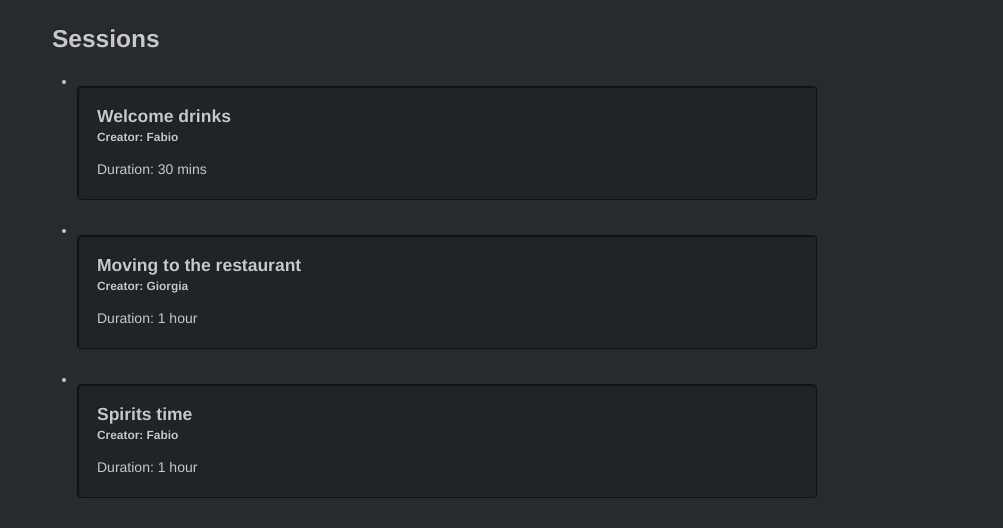
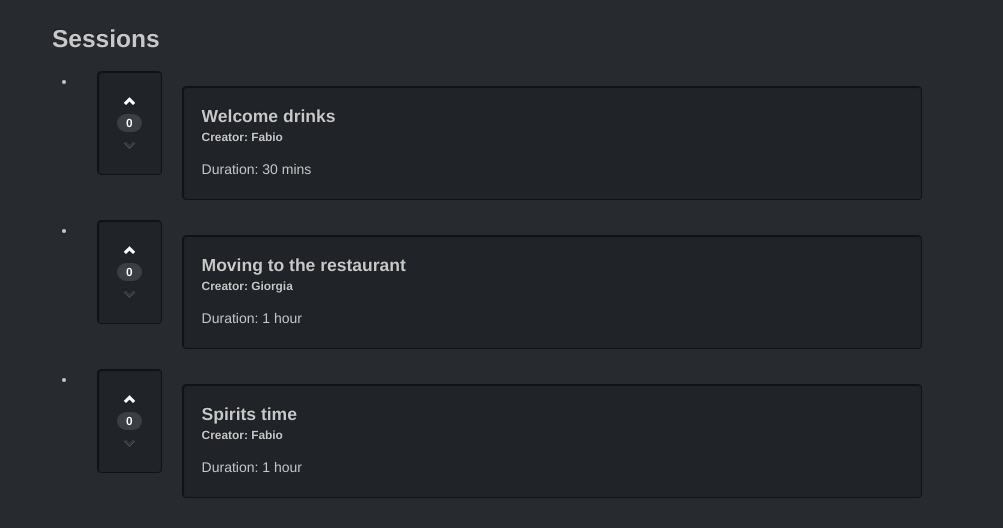
Before and after one commit to giorgia-amici/ng-fundation, a website: page views/index.html in a window 1280 px wide. Shown: the part 353-881 px from the top of the page, without its empty margins (138-1141 px from the left). Drawn offline with nearby package versions, Linux system fonts and the light colour scheme; some packages are replaced by stand-ins of ours; files that its build step writes are made by us from their sources; files whose address does not match are found by name.

Commit message:
added voting option

```diff
--- a/public/controllers/EventController.js
+++ b/public/controllers/EventController.js
@@ -12,17 +12,20 @@ eventsApp.controller('EventController',
         {
           name: 'Welcome drinks',
           creator: 'Fabio',
-          duration: '30 mins'
+          duration: '30 mins',
+          upVoteCount: 0
         },
         {
           name: 'Moving to the restaurant',
           creator: 'Giorgia',
-          duration: '1 hour'
+          duration: '1 hour',
+          upVoteCount: 0
         },
         {
           name: 'Spirits time',
           creator: 'Fabio',
-          duration: '1 hour'
+          duration: '1 hour',
+          upVoteCount: 0
         }
 
 
--- a/views/index.html
+++ b/views/index.html
@@ -44,6 +44,17 @@
      <h3> Sessions </h3>
      <ul class"thumbnails">
        <li ng-repeat="session in event.sessions">
+          <div class="spanO well votingWidget">
+            <div class="votingButton">
+              <i class="icon-chevron-up icon-white"></i>
+            </div>
+            <div class="badge badge-inverse">
+                <div>{{session.upVoteCount}}</div>
+            </div>
+            <div class="votingButton">
+              <i class="icon-chevron-down"></i>
+            </div>
+          </div>
           <div class="row session">
             <div class="well span9">
                 <h4 class="well-title"> {{session.name}} </h4>
```
Also changed, not shown: public/img/glyphicons-halflings-white.png (added), public/img/glyphicons-halflings.png (added), 2 other files.
